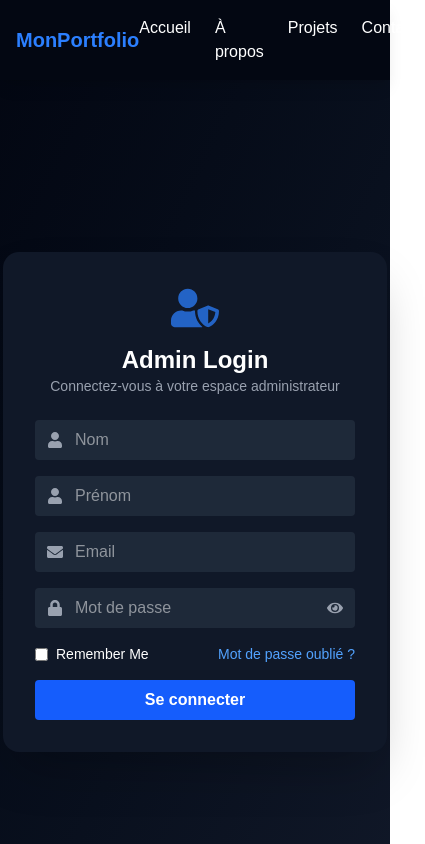
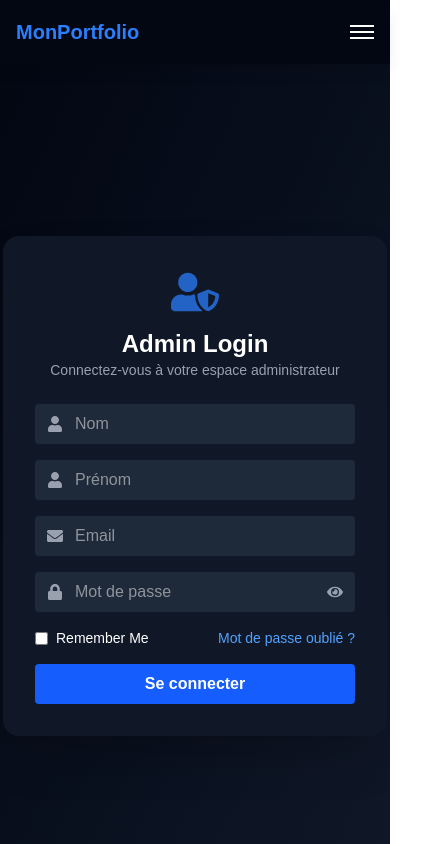
Before and after one commit to Fa150212/portfolio, a Next.js app in the folder frontend/: page /login in a window 390 px wide. Shown: the top 844 px of the page, 425 px wide, since content can reach past the window. Built offline with nearby package versions, Linux system fonts and the light colour scheme.

Commit message:
suppression de contacts

```diff
--- a/frontend/app/components/Navbar.tsx
+++ b/frontend/app/components/Navbar.tsx
@@ -1,32 +1,50 @@
 "use client";
 
 import Link from "next/link";
+import { useState } from "react";
 
 export default function Navbar() {
+  const [open, setOpen] = useState(false);
+
   return (
-    <nav className="bg-gray-950 text-white p-4 shadow-lg sticky top-0 z-50">
-      <div className="max-w-6xl mx-auto flex justify-between items-center">
+    <nav className="bg-gray-950 text-white shadow-lg sticky top-0 z-50">
+      <div className="max-w-6xl mx-auto px-4">
+        <div className="flex justify-between items-center h-16">
 
-        <h1 className="text-xl font-bold text-blue-500">
-          MonPortfolio
-        </h1>
+          {/* Logo */}
+          <h1 className="text-xl font-bold text-blue-500">
+            MonPortfolio
+          </h1>
 
-        <div className="flex gap-6">
-          <Link href="/" className="hover:text-blue-400 transition">
-            Accueil
-          </Link>
-          <Link href="/about" className="hover:text-blue-400 transition">
-            À propos
-          </Link>
-          <Link href="/projets" className="hover:text-blue-400 transition">
-            Projets
-          </Link>
-          <Link href="/contacts" className="hover:text-blue-400 transition">
-            Contacts
-          </Link>
+          {/* Desktop Menu */}
+          <div className="hidden md:flex gap-8">
+            <Link href="/" className="hover:text-blue-400 transition">Accueil</Link>
+            <Link href="/about" className="hover:text-blue-400 transition">À propos</Link>
+            <Link href="/projets" className="hover:text-blue-400 transition">Projets</Link>
+            <Link href="/contacts" className="hover:text-blue-400 transition">Contacts</Link>
+          </div>
+
+          {/* Mobile Button */}
+          <button
+            className="md:hidden flex flex-col gap-1"
+            onClick={() => setOpen(!open)}
+          >
+            <span className="w-6 h-0.5 bg-white"></span>
+            <span className="w-6 h-0.5 bg-white"></span>
+            <span className="w-6 h-0.5 bg-white"></span>
+          </button>
         </div>
+      </div>
 
-      </div>
+      {/* Mobile Menu */}
+      {open && (
+        <div className="md:hidden bg-gray-900 px-4 pb-4 space-y-3 animate-fadeIn">
+          <Link href="/" onClick={() => setOpen(false)} className="block hover:text-blue-400">Accueil</Link>
+          <Link href="/about" onClick={() => setOpen(false)} className="block hover:text-blue-400">À propos</Link>
+          <Link href="/projets" onClick={() => setOpen(false)} className="block hover:text-blue-400">Projets</Link>
+          <Link href="/contacts" onClick={() => setOpen(false)} className="block hover:text-blue-400">Contacts</Link>
+        </div>
+      )}
     </nav>
   );
 }
--- a/frontend/app/globals.css
+++ b/frontend/app/globals.css
@@ -25,3 +25,12 @@ body {
   font-family: Arial, Helvetica, sans-serif;
    @apply bg-white text-zinc-900 dark:bg-black dark:text-white;
 }
+
+@keyframes fadeIn {
+  from { opacity: 0; transform: translateY(-8px); }
+  to { opacity: 1; transform: translateY(0); }
+}
+
+.animate-fadeIn {
+  animation: fadeIn 0.2s ease-out;
+}
```
